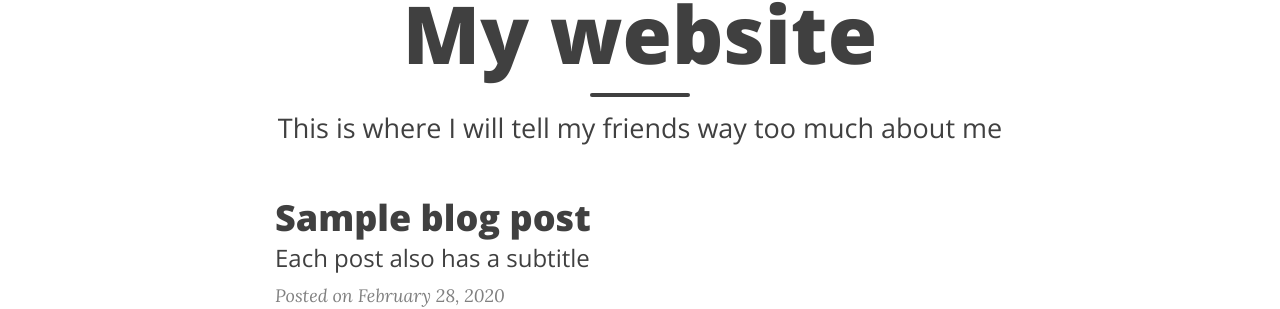
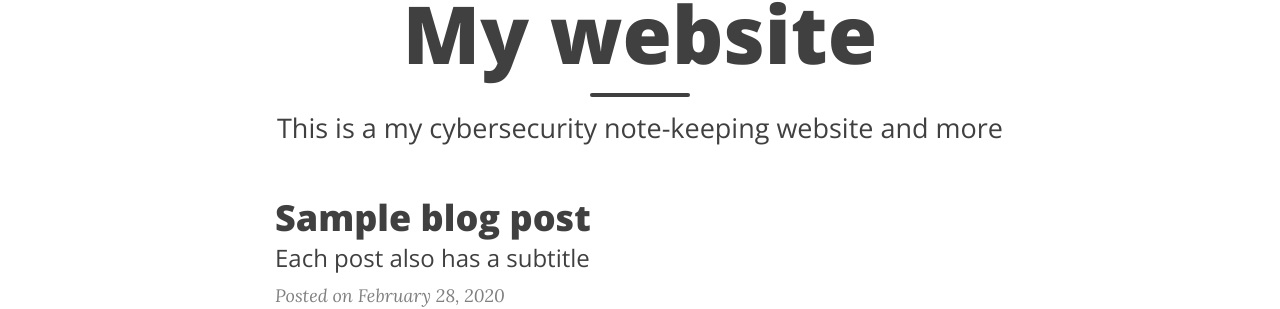
Before and after one commit to EmiratiCoder/emiraticoder.github.io, a Jekyll site: the page built from index.html, in a window 1280 px wide and 1252 px high. Shown: the part 141-450 px from the top of the window. Built offline with Jekyll 4.4.1, drawn with Linux system fonts in a browser that asks for light colours; nearby versions of some CDN libraries; the list of posts is cut into pages by our own code; comment, search, counter and statistics services are not loaded.

Commit message:
Update index.html

```diff
--- a/index.html
+++ b/index.html
@@ -1,5 +1,6 @@
 ---
 layout: home
 title: My website
-subtitle: This is where I will tell my friends way too much about me
+subtitle: This is a my cybersecurity note-keeping website and more
+published: true
 ---
```
